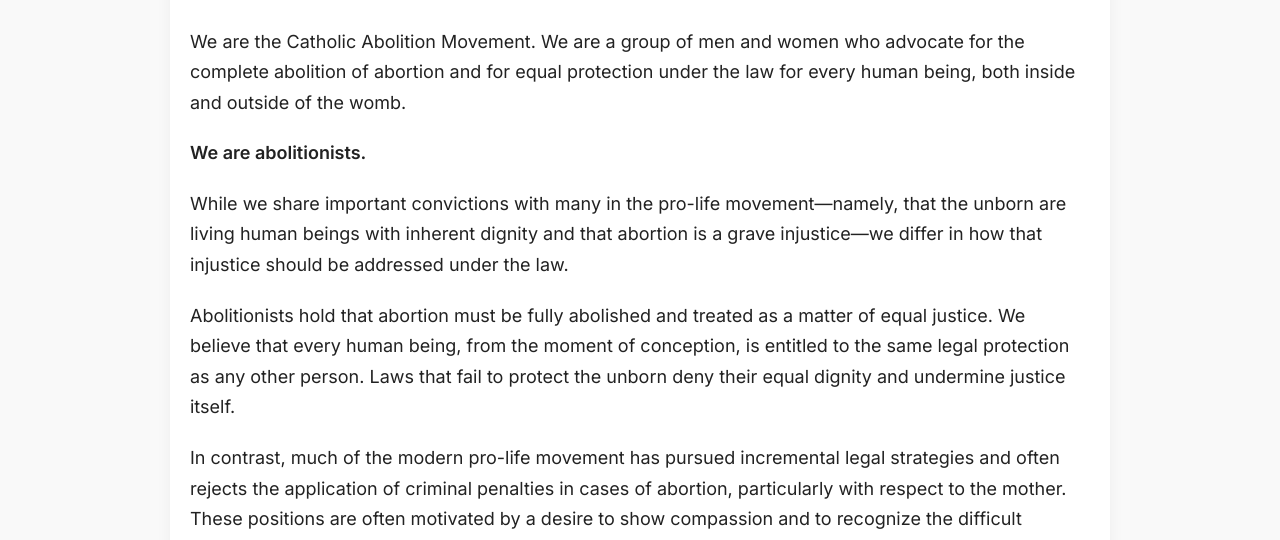
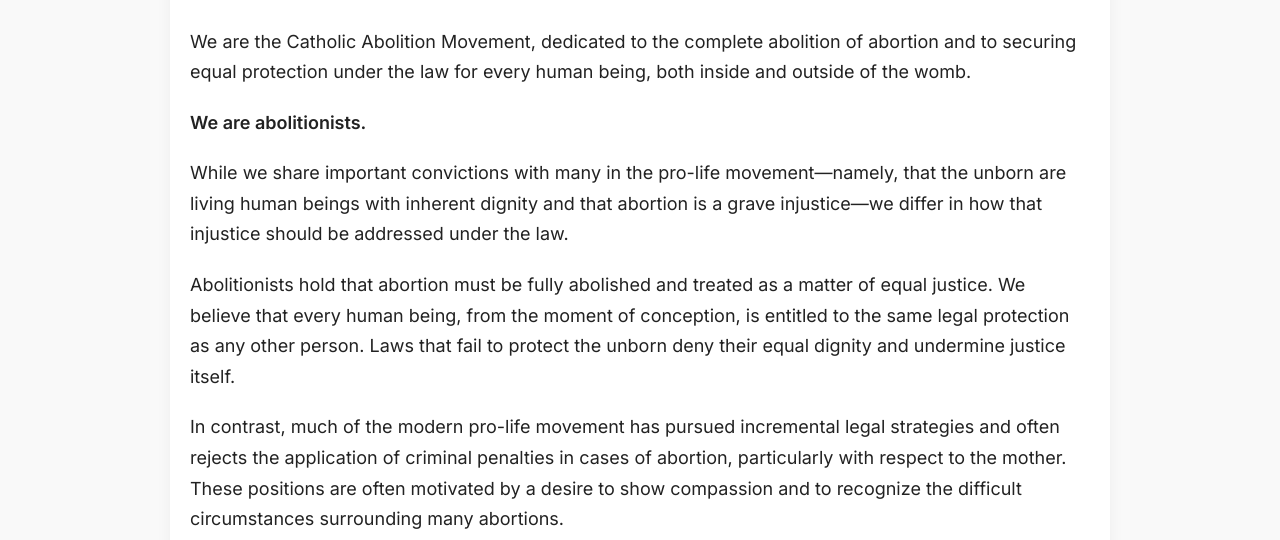
Before and after one commit to rfwrig99/catholicabolitionmovement.github.io, a plain HTML site: page who-we-are.html in a window 1280 px wide. Shown: the part 247-787 px from the top of the page. Drawn offline with nearby package versions, Linux system fonts and the light colour scheme.

Commit message:
Update who-we-are.html

```diff
--- a/who-we-are.html
+++ b/who-we-are.html
@@ -97,7 +97,7 @@
   <div class="container">
     <h1>Who We Are</h1>
 
-    <p>We are the Catholic Abolition Movement. We are a group of men and women who advocate for the complete abolition of abortion and for equal protection under the law for every human being, both inside and outside of the womb.</p>
+    <p>We are the Catholic Abolition Movement, dedicated to the complete abolition of abortion and to securing equal protection under the law for every human being, both inside and outside of the womb.</p>
 
     <p><strong>We are abolitionists.</strong></p>
 
```
